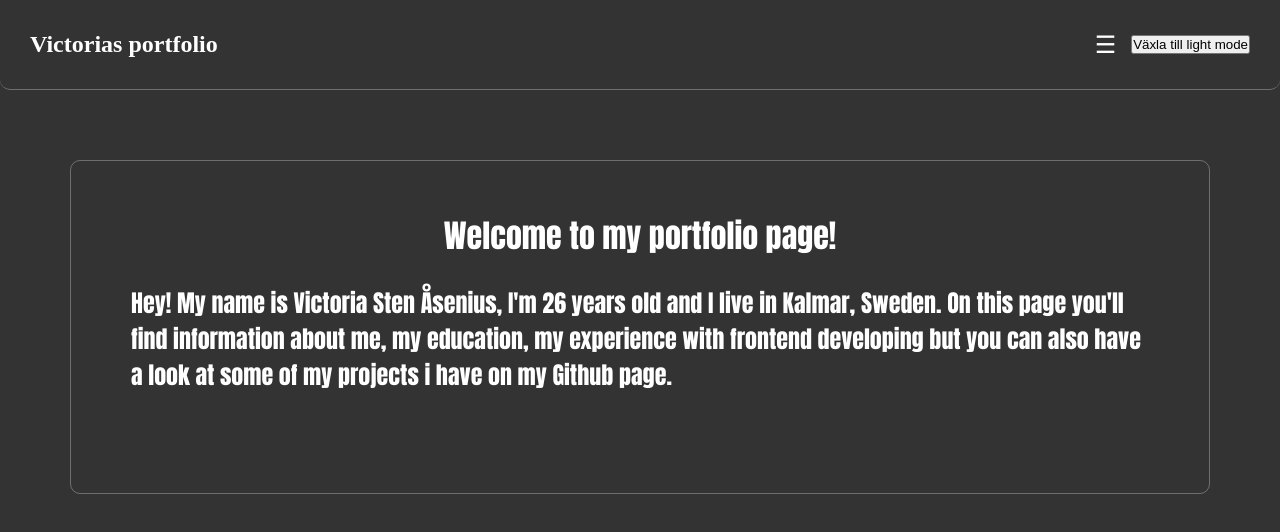
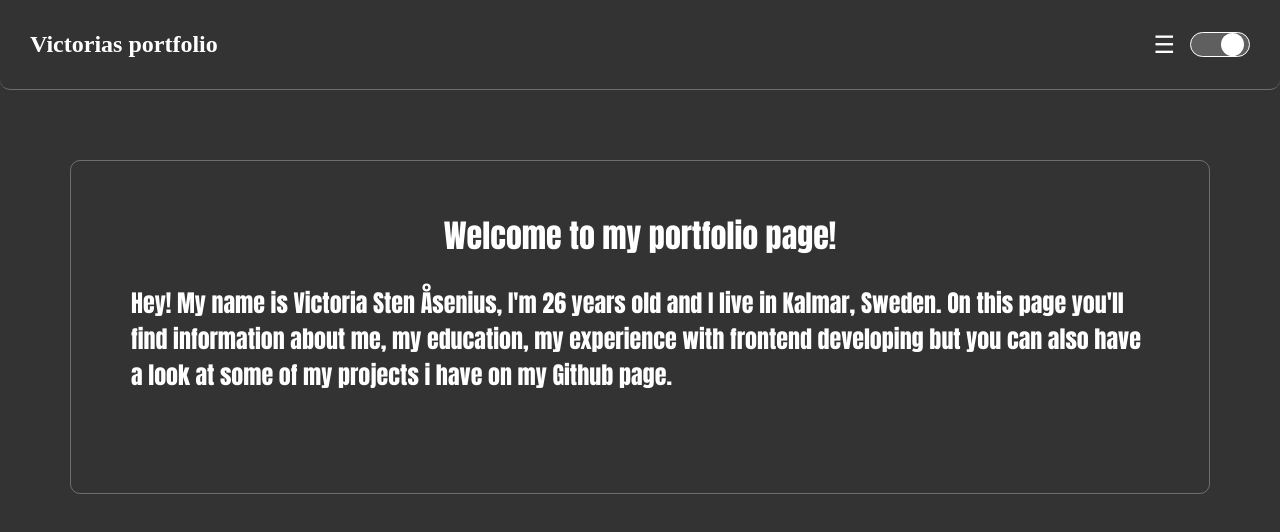
Before and after one commit to vickanS/Reactify-Portfolio, a React (Vite) app: page / in a window 1280 px wide. Shown: the top 532 px of the page. Built offline with nearby package versions, Linux system fonts and the light colour scheme.

Commit message:
Theme.jsx and theme. css
Changed the ThemeSwitch button to an input field and styled it.

```diff
--- a/src/components/Theme.jsx
+++ b/src/components/Theme.jsx
@@ -11,9 +11,10 @@ function ThemeSwitcher() {
   };
 
   return (
-    <button onClick={toggleTheme}>
-      Växla till {theme === 'dark' ? 'light' : 'dark'} mode
-    </button>
+    <label className="switch">
+         <input type="checkbox" checked={theme === 'dark'} onChange={toggleTheme} />
+         <span className="slider round"></span>
+       </label>
   );
 }
 
--- a/src/styles/Theme.css
+++ b/src/styles/Theme.css
@@ -1,3 +1,57 @@
+.switch {
+  position: relative;
+  display: inline-block;
+  width: 60px;
+  height: 25px;
+}
+
+.switch input {
+  opacity: 0;
+  width: 0;
+  height: 0;
+}
+
+.slider {
+  position: absolute;
+  cursor: pointer;
+  top: 0;
+  left: 0;
+  right: 0;
+  bottom: 0;
+  background-color: lightgray;
+  transition: .4s;
+  border-radius: 25px;
+  border: solid black 0.5px;
+}
+
+.slider:before {
+  position: absolute;
+  content: "";
+  height: 23px;
+  width: 23px;
+  left: 4px;
+  background-color: white;
+  transition: .4s;
+  border-radius: 50%;
+}
+
+input:checked + .slider {
+  background-color: rgb(95, 95, 95);
+  border: solid white 0.5px;
+}
+
+input:checked + .slider:before {
+  transform: translateX(26px);
+}
+
+.slider.round {
+  border-radius: 25px;
+}
+
+.slider.round:before {
+  border-radius: 25px;
+}
+
 .dark {
     background-color: #333;
     color: white;
```
